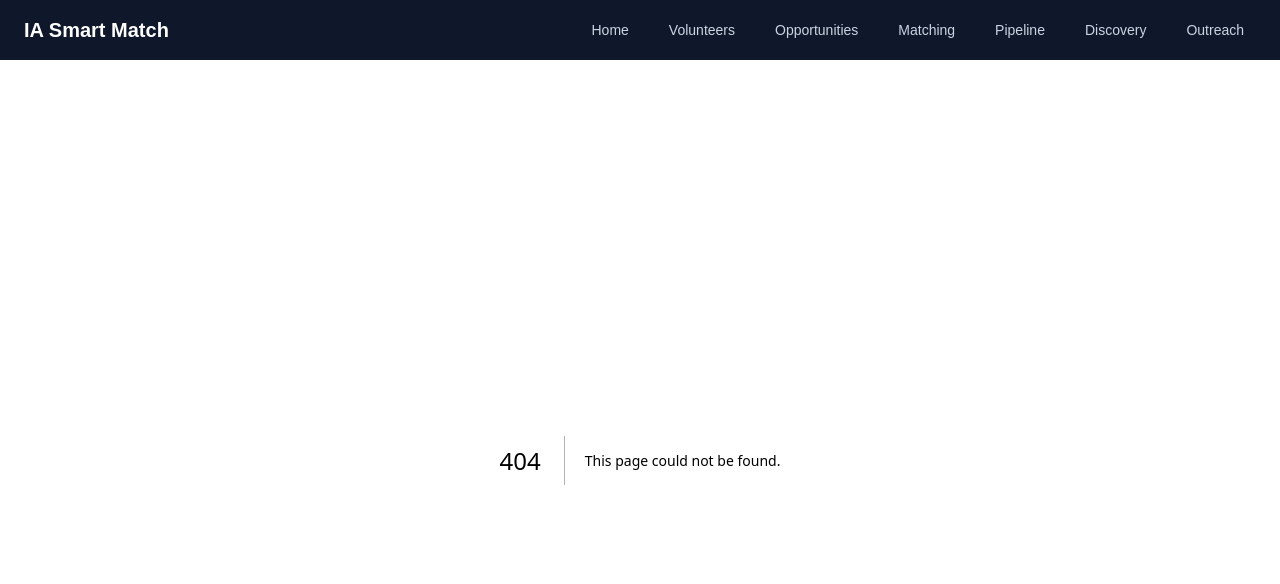
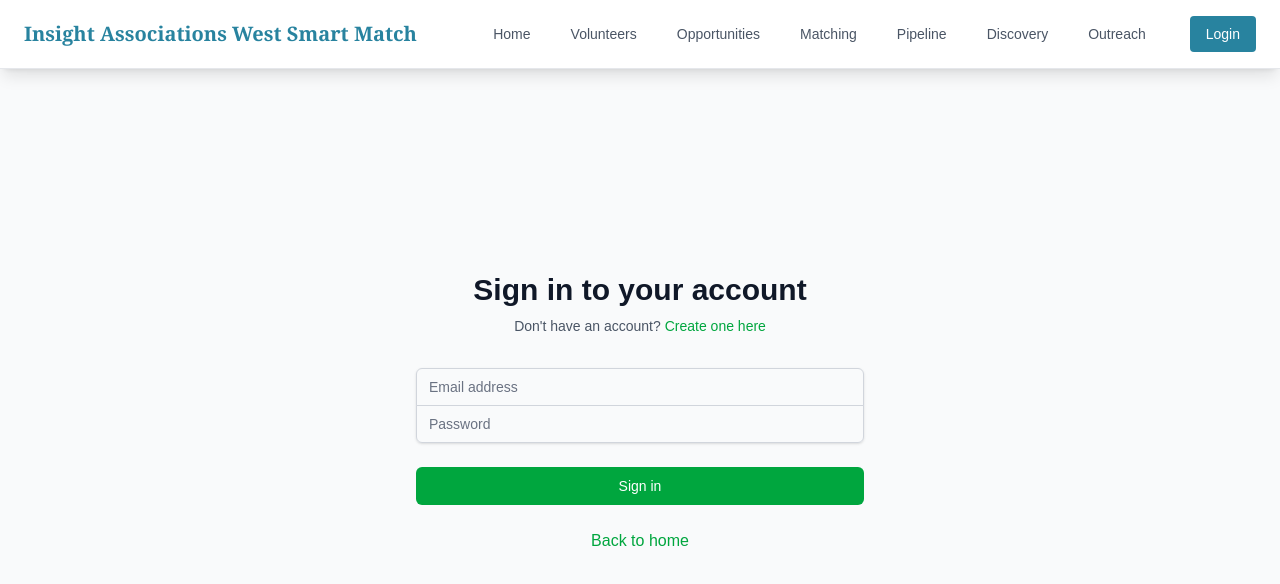
Before and after one commit to PeterBahariance/AI_Hackathon_2026, a Next.js app in the folder smart-match/: page /login in a window 1280 px wide. Before the commit this address had no page. Shown: the top 584 px of the page. Built offline with nearby package versions, Linux system fonts and the light colour scheme.

Commit message:
Updated the FrontEnd
Updated layout of overall page, incorporated top left login button  (no functionality yet), new theme, dynamic navigation bar

```diff
--- a/smart-match/src/app/demand/page.tsx
+++ b/smart-match/src/app/demand/page.tsx
@@ -1,6 +1,6 @@
 export default function DemandPage() {
   return (
-    <div className="max-w-7xl mx-auto px-6 py-12">
+    <div className="max-w-7xl mx-auto px-6 pt-24 pb-12">
       <h1 className="text-3xl font-bold text-slate-900 mb-4">Opportunities (Demand Side)</h1>
       <p className="text-slate-600">CPP events, courses, and campus engagement opportunities.</p>
     </div>
--- a/smart-match/src/app/discovery/page.tsx
+++ b/smart-match/src/app/discovery/page.tsx
@@ -1,6 +1,6 @@
 export default function DiscoveryPage() {
   return (
-    <div className="max-w-7xl mx-auto px-6 py-12">
+    <div className="max-w-7xl mx-auto px-6 pt-24 pb-12">
       <h1 className="text-3xl font-bold text-slate-900 mb-4">Discovery Engine</h1>
       <p className="text-slate-600">Automated university event finder — web scraping and LLM extraction.</p>
     </div>
--- a/smart-match/src/app/globals.css
+++ b/smart-match/src/app/globals.css
@@ -12,7 +12,20 @@
   --font-mono: var(--font-geist-mono);
 }
 
+@keyframes fade-in-up {
+  from {
+    opacity: 0;
+    transform: translateY(30px);
+  }
+  to {
+    opacity: 1;
+    transform: translateY(0);
+  }
+}
 
+.animate-fade-in-up {
+  animation: fade-in-up 0.8s ease-out;
+}
 
 body {
   background: var(--background);
--- /dev/null
+++ b/smart-match/src/app/login/page.tsx
@@ -0,0 +1,91 @@
+"use client";
+
+import { useState } from "react";
+import Link from "next/link";
+
+export default function LoginPage() {
+  const [isLogin, setIsLogin] = useState(true);
+  const [email, setEmail] = useState("");
+  const [password, setPassword] = useState("");
+
+  const handleSubmit = (e: React.FormEvent) => {
+    e.preventDefault();
+    // Handle login/create account logic here
+    console.log(isLogin ? "Login" : "Create Account", { email, password });
+  };
+
+  return (
+    <div className="min-h-screen bg-gray-50 flex items-center justify-center py-12 px-4 sm:px-6 lg:px-8">
+      <div className="max-w-md w-full space-y-8">
+        <div>
+          <h2 className="mt-6 text-center text-3xl font-extrabold text-gray-900">
+            {isLogin ? "Sign in to your account" : "Create your account"}
+          </h2>
+          <p className="mt-2 text-center text-sm text-gray-600">
+            {isLogin ? "Don't have an account? " : "Already have an account? "}
+            <button
+              onClick={() => setIsLogin(!isLogin)}
+              className="font-medium text-green-600 hover:text-green-500"
+            >
+              {isLogin ? "Create one here" : "Sign in here"}
+            </button>
+          </p>
+        </div>
+        <form className="mt-8 space-y-6" onSubmit={handleSubmit}>
+          <div className="rounded-md shadow-sm -space-y-px">
+            <div>
+              <label htmlFor="email" className="sr-only">
+                Email address
+              </label>
+              <input
+                id="email"
+                name="email"
+                type="email"
+                autoComplete="email"
+                required
+                className="appearance-none rounded-none relative block w-full px-3 py-2 border border-gray-300 placeholder-gray-500 text-gray-900 rounded-t-md focus:outline-none focus:ring-green-500 focus:border-green-500 focus:z-10 sm:text-sm"
+                placeholder="Email address"
+                value={email}
+                onChange={(e) => setEmail(e.target.value)}
+              />
+            </div>
+            <div>
+              <label htmlFor="password" className="sr-only">
+                Password
+              </label>
+              <input
+                id="password"
+                name="password"
+                type="password"
+                autoComplete="current-password"
+                required
+                className="appearance-none rounded-none relative block w-full px-3 py-2 border border-gray-300 placeholder-gray-500 text-gray-900 rounded-b-md focus:outline-none focus:ring-green-500 focus:border-green-500 focus:z-10 sm:text-sm"
+                placeholder="Password"
+                value={password}
+                onChange={(e) => setPassword(e.target.value)}
+              />
+            </div>
+          </div>
+
+          <div>
+            <button
+              type="submit"
+              className="group relative w-full flex justify-center py-2 px-4 border border-transparent text-sm font-medium rounded-md text-white bg-green-600 hover:bg-green-700 focus:outline-none focus:ring-2 focus:ring-offset-2 focus:ring-green-500"
+            >
+              {isLogin ? "Sign in" : "Create account"}
+            </button>
+          </div>
+
+          <div className="text-center">
+            <Link
+              href="/"
+              className="font-medium text-green-600 hover:text-green-500"
+            >
+              Back to home
+            </Link>
+          </div>
+        </form>
+      </div>
+    </div>
+  );
+}
--- a/smart-match/src/app/matching/page.tsx
+++ b/smart-match/src/app/matching/page.tsx
@@ -1,6 +1,6 @@
 export default function MatchingPage() {
   return (
-    <div className="max-w-7xl mx-auto px-6 py-12">
+    <div className="max-w-7xl mx-auto px-6 pt-24 pb-12">
       <h1 className="text-3xl font-bold text-slate-900 mb-4">Matching Engine</h1>
       <p className="text-slate-600">AI-powered volunteer-to-opportunity matching with scoring algorithm.</p>
     </div>
--- a/smart-match/src/app/outreach/page.tsx
+++ b/smart-match/src/app/outreach/page.tsx
@@ -1,6 +1,6 @@
 export default function OutreachPage() {
   return (
-    <div className="max-w-7xl mx-auto px-6 py-12">
+    <div className="max-w-7xl mx-auto px-6 pt-24 pb-12">
       <h1 className="text-3xl font-bold text-slate-900 mb-4">Outreach & Comms</h1>
       <p className="text-slate-600">Email draft generation, calendar alignment, and follow-up tracking.</p>
     </div>
--- a/smart-match/src/app/page.tsx
+++ b/smart-match/src/app/page.tsx
@@ -1,3 +1,5 @@
+"use client";
+
 import Link from "next/link";
 
 const modules = [
@@ -35,32 +37,70 @@ const modules = [
 
 export default function Home() {
   return (
-    <div className="max-w-7xl mx-auto px-6 py-12">
-      <div className="mb-12">
-        <h1 className="text-4xl font-bold text-slate-900 mb-4">
-          IA West Smart Match
+    <div className="min-h-screen bg-white pt-28">
+      {/* Hero Section */}
+      <section className="relative overflow-hidden bg-[#28839f] py-24 sm:py-32">
+        <div className="max-w-7xl mx-auto px-6">
+          <div className="text-center">
+            <h1 className="text-4xl sm:text-6xl lg:text-7xl font-bold text-white mb-6 tracking-tight" style={{ fontFamily: "Georgia, serif" }}>
+              Insight Associations West Smart Match
             </h1>
-        <p className="text-lg text-slate-600 max-w-2xl">
+            <p className="text-xl sm:text-2xl text-white max-w-3xl mx-auto leading-relaxed">
               AI-powered CRM that discovers university engagement opportunities,
               matches IA board member volunteers, and tracks the
               engagement-to-membership pipeline.
             </p>
           </div>
+        </div>
+      </section>
 
-      <div className="grid grid-cols-1 md:grid-cols-2 lg:grid-cols-3 gap-6">
+      {/* Modules Section */}
+      <section className="py-24 bg-white">
+        <div className="max-w-7xl mx-auto px-6">
+          <div className="text-center mb-16 mt-8">
+            <h2 className="text-3xl sm:text-4xl font-bold text-gray-900 mb-4">
+              Explore Our Modules
+            </h2>
+            <p className="text-lg text-gray-600 max-w-2xl mx-auto">
+              Discover powerful tools designed to streamline volunteer management and university engagement
+            </p>
+          </div>
+
+          <div className="grid grid-cols-1 md:grid-cols-2 lg:grid-cols-3 gap-8">
             {modules.map((mod) => (
               <Link
                 key={mod.href}
                 href={mod.href}
-            className="block p-6 bg-white border border-slate-200 rounded-lg hover:border-slate-400 hover:shadow-md transition-all"
+                className="group relative bg-white border border-gray-200 rounded-2xl p-8 hover:shadow-lg transition-all duration-300"
+                style={{
+                  borderColor: "transparent"
+                }}
+                onMouseEnter={(e) => e.currentTarget.style.borderColor = "#28839f"}
+                onMouseLeave={(e) => e.currentTarget.style.borderColor = "transparent"}
               >
-            <h2 className="text-xl font-semibold text-slate-900 mb-2">
+                <div className="mb-6">
+                  <h3 className="text-2xl font-semibold text-gray-900 mb-3 transition-colors"
+                    style={{ color: "inherit" }}
+                    onMouseEnter={(e) => e.currentTarget.style.color = "#28839f"}
+                    onMouseLeave={(e) => e.currentTarget.style.color = "#111"}
+                  >
                     {mod.title}
-            </h2>
-            <p className="text-slate-600">{mod.description}</p>
+                  </h3>
+                  <p className="text-gray-600 leading-relaxed">
+                    {mod.description}
+                  </p>
+                </div>
+                <div className="flex items-center font-medium" style={{ color: "#28839f" }}>
+                  <span>Learn more</span>
+                  <svg className="ml-2 w-4 h-4 group-hover:translate-x-1 transition-transform" fill="none" stroke="currentColor" viewBox="0 0 24 24">
+                    <path strokeLinecap="round" strokeLinejoin="round" strokeWidth={2} d="M9 5l7 7-7 7" />
+                  </svg>
+                </div>
               </Link>
             ))}
           </div>
         </div>
+      </section>
+    </div>
   );
 }
--- a/smart-match/src/app/pipeline/page.tsx
+++ b/smart-match/src/app/pipeline/page.tsx
@@ -1,6 +1,6 @@
 export default function PipelinePage() {
   return (
-    <div className="max-w-7xl mx-auto px-6 py-12">
+    <div className="max-w-7xl mx-auto px-6 pt-24 pb-12">
       <h1 className="text-3xl font-bold text-slate-900 mb-4">Pipeline Dashboard</h1>
       <p className="text-slate-600">Engagement to membership conversion funnel and KPI tracking.</p>
     </div>
--- a/smart-match/src/app/supply/page.tsx
+++ b/smart-match/src/app/supply/page.tsx
@@ -1,6 +1,6 @@
 export default function SupplyPage() {
   return (
-    <div className="max-w-7xl mx-auto px-6 py-12">
+    <div className="max-w-7xl mx-auto px-6 pt-24 pb-12">
       <h1 className="text-3xl font-bold text-slate-900 mb-4">Volunteers (Supply Side)</h1>
       <p className="text-slate-600">Board member profiles, expertise tags, availability, and volunteer preferences.</p>
     </div>
--- a/smart-match/src/components/Nav.tsx
+++ b/smart-match/src/components/Nav.tsx
@@ -17,25 +17,28 @@ export default function Nav() {
   const pathname = usePathname();
 
   return (
-    <nav className="bg-slate-900 text-white px-6 py-4">
+    <nav className="fixed top-0 left-0 right-0 z-50 bg-white/95 backdrop-blur-md text-gray-800 shadow-lg border-b border-gray-200 px-6 py-4 transition-all duration-300">
       <div className="max-w-7xl mx-auto flex items-center justify-between">
-        <Link href="/" className="text-xl font-bold">
-          IA Smart Match
+        <Link href="/" className="text-xl font-bold transition-colors" style={{ color: "#28839f", fontFamily: "Georgia, serif" }}>
+          Insight Associations West Smart Match
         </Link>
-        <div className="flex gap-4 text-sm">
+        <div className="flex gap-4 text-sm items-center">
           {links.map((link) => (
             <Link
               key={link.href}
               href={link.href}
-              className={`px-3 py-1 rounded transition-colors ${
+              className={`px-3 py-1 rounded transition-all duration-200 ${
                 pathname === link.href
-                  ? "bg-slate-700 text-white"
-                  : "text-slate-300 hover:text-white"
+                  ? "bg-[#28839f] text-white"
+                  : "text-gray-600 hover:bg-[#28839f] hover:text-white"
               }`}
             >
               {link.label}
             </Link>
           ))}
+          <button className="ml-4 px-4 py-2 text-white rounded transition-colors hover:opacity-90" style={{ backgroundColor: "#28839f" }}>
+            Login
+          </button>
         </div>
       </div>
     </nav>
```
Lines whose indentation alone changed are shown as unchanged.
